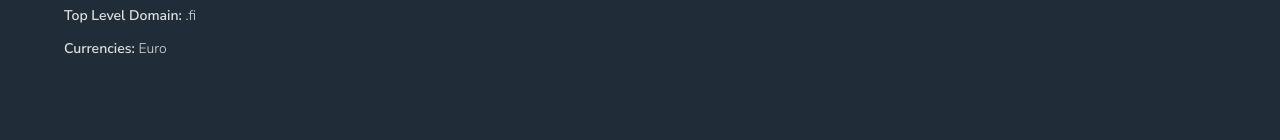
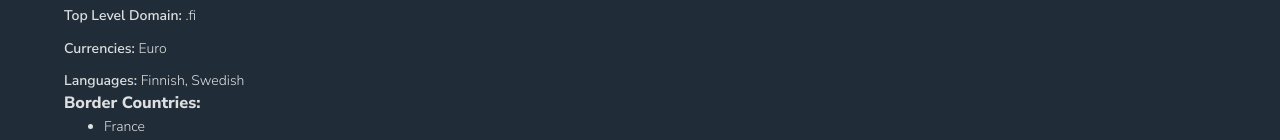
Before and after one commit to edo979/rest-countries-app, a React (Vite) app: page / in a window 1280 px wide. Both pictures are taken after a click on the item 640 px from the left and 435 px from the top of the page. Shown: the part 721-861 px from the top of the page. Before the commit the page ends 800 px from the top, so only its background shows below. Built offline with nearby package versions, Linux system fonts and the light colour scheme.

Commit message:
add CountryBorders comp

```diff
--- /dev/null
+++ b/src/components/CountryBorders.jsx
@@ -0,0 +1,13 @@
+function CountryBorders() {
+  return (
+    <section className="details_borders">
+      <h3>Border Countries:</h3>
+      <ul className="inline-list">
+        <li>France</li>
+        <li>Germany</li>
+      </ul>
+    </section>
+  )
+}
+
+export default CountryBorders
--- a/src/components/CountryDetails.jsx
+++ b/src/components/CountryDetails.jsx
@@ -1,4 +1,5 @@
 import { useLocation, useNavigate } from 'react-router-dom'
+import CountryBorders from './CountryBorders'
 
 function CountryDetails() {
   const navigate = useNavigate(),
@@ -70,7 +71,17 @@ function CountryDetails() {
                   .join(', ')}
               </span>
             </li>
+            <li className="details_item">
+              <span>Languages: </span>
+              <span>
+                {Object.entries(country.languages)
+                  .map(([k, v]) => v)
+                  .join(', ')}
+              </span>
+            </li>
           </ul>
+
+          <CountryBorders />
         </main>
       </article>
     </main>
```
